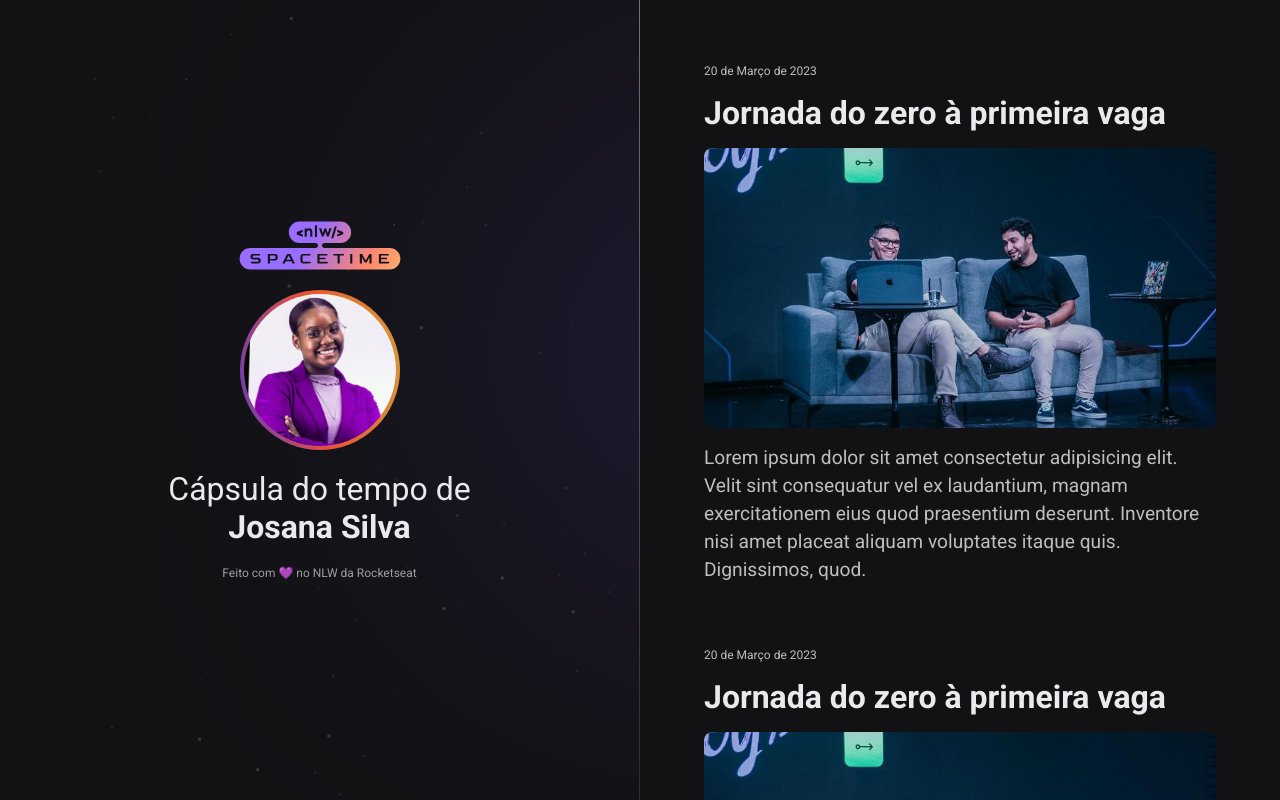
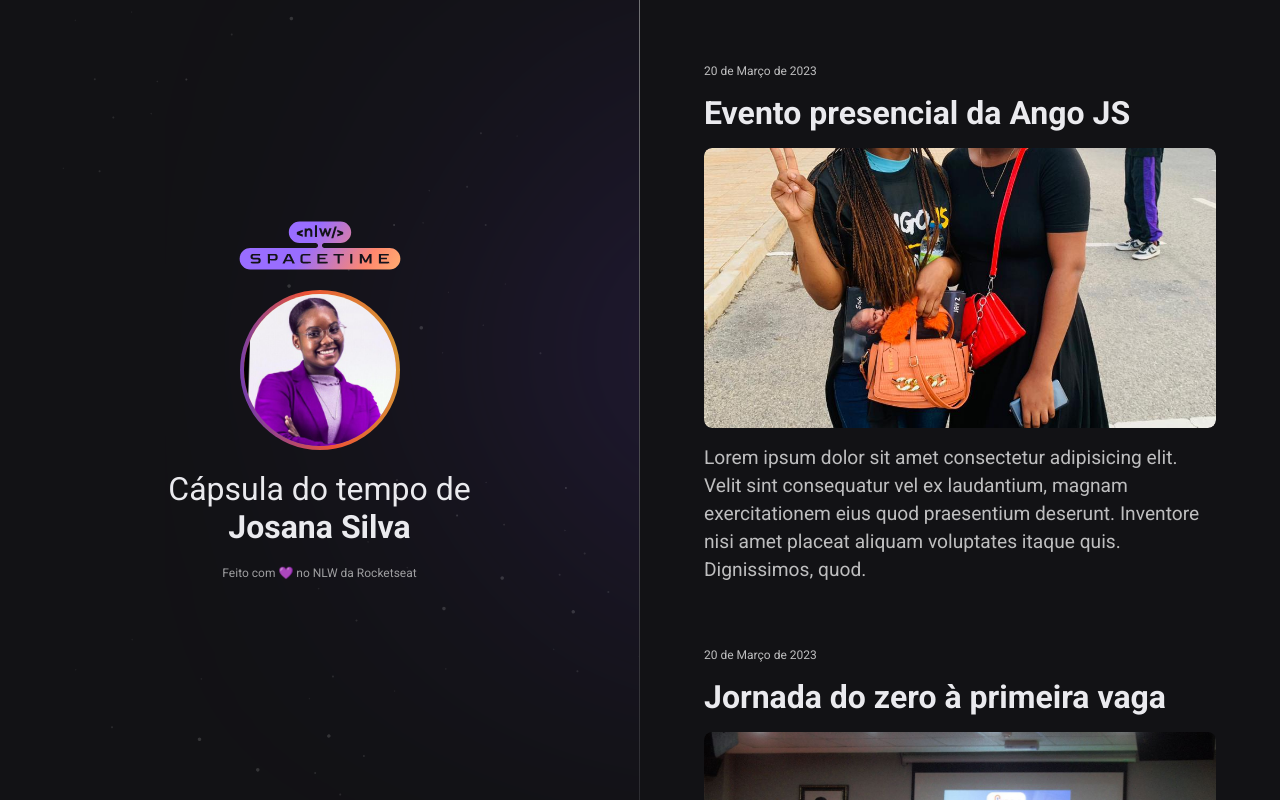
Before and after one commit to JosanaSilva/NLW-Spacetime, a plain HTML site: page index.html in a window 1280 px wide. Drawn offline with Linux system fonts and the light colour scheme.

Commit message:
personal project

```diff
--- a/index.html
+++ b/index.html
@@ -35,12 +35,9 @@
         class="memory"
       >
         <small>20 de Março de 2023</small>
-        <h1>Jornada do zero à primeira vaga</h1>
+        <h1>Evento presencial da Ango JS</h1>
         <div>
-          <img
-            src="./assets/jornada.png"
-            alt="Foto de duas pessoas sentadas conversando e rindo"
-          />
+          <img src="./assets/jss.jfif" alt="Foto de duas pessoas na ango js" />
         </div>
         <p>
           Lorem ipsum dolor sit amet consectetur adipisicing elit. Velit sint
@@ -57,10 +54,7 @@
         <small>20 de Março de 2023</small>
         <h1>Jornada do zero à primeira vaga</h1>
         <div>
-          <img
-            src="./assets/jornada.png"
-            alt="Foto de duas pessoas sentadas conversando e rindo"
-          />
+          <img src="./assets/ux.jpg" alt="Foto de várias pessoas no palco" />
         </div>
         <p>
           Lorem ipsum dolor sit amet consectetur adipisicing elit. Velit sint
```
Also changed, not shown: assets/jss.jfif (added), assets/ux.jpg (added).
